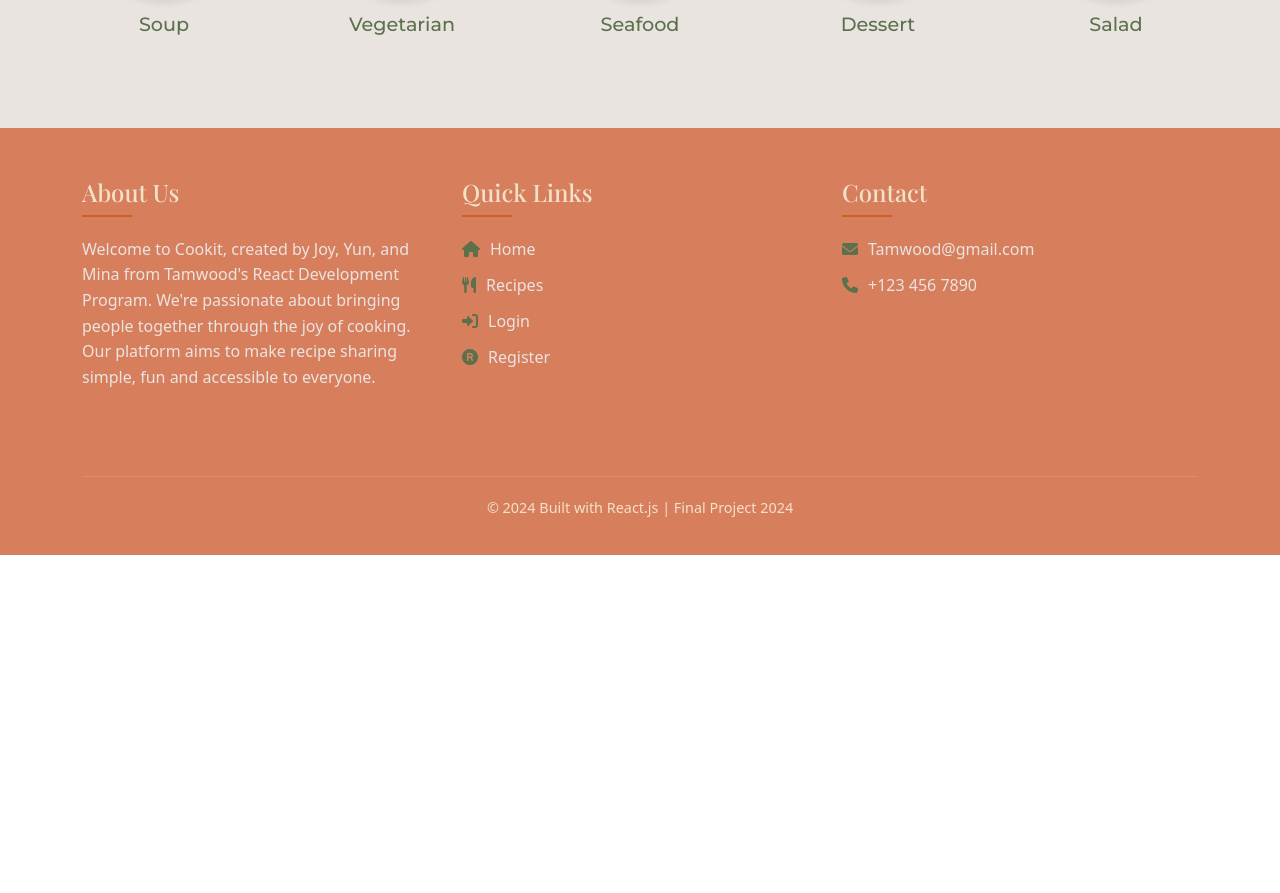
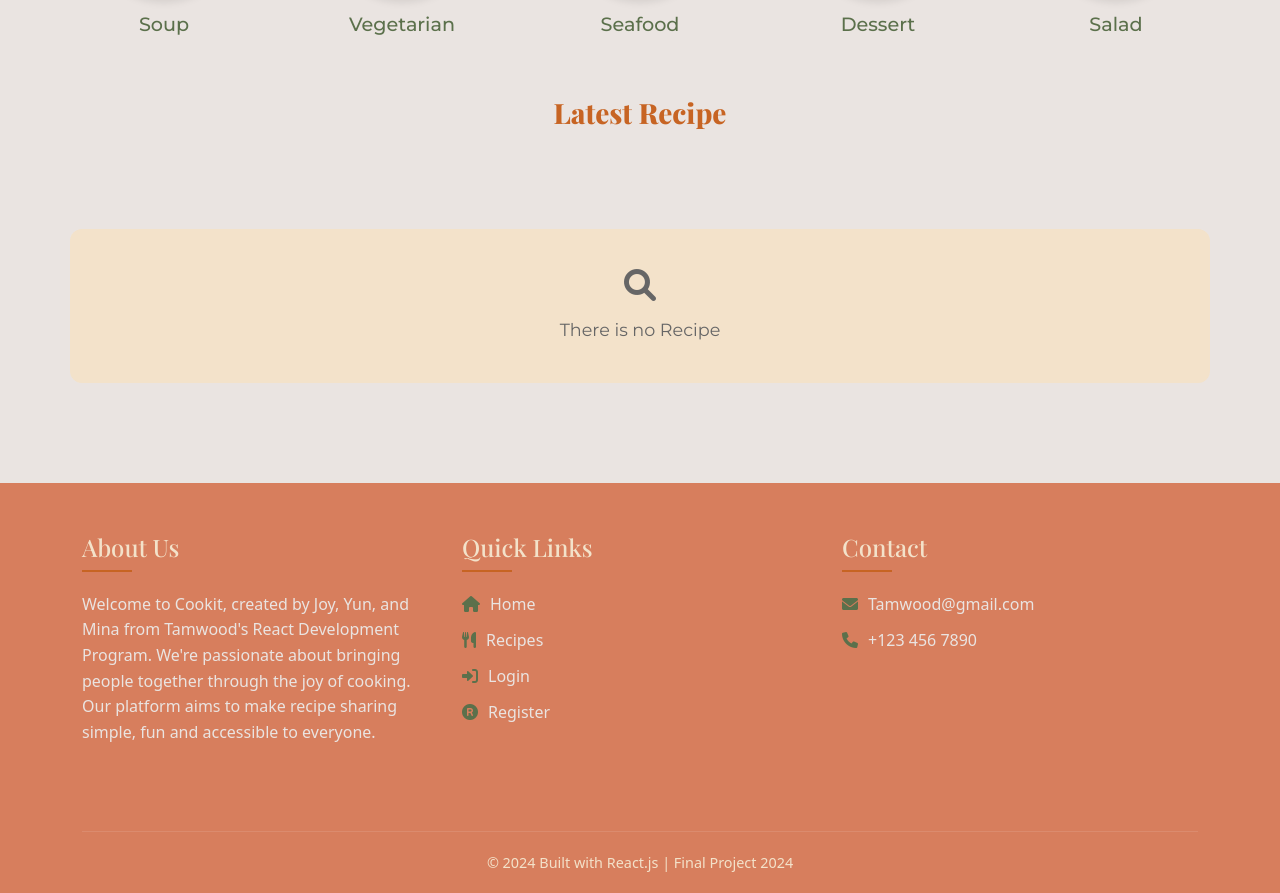
Before and after one commit to joyy-frontend/recipe-book, a React (Create React App) app: page / in a window 1280 px wide. Shown: the part 1100-1993 px from the top of the page. Before the commit the page ends 1655 px from the top, so only its background shows below. Built offline with nearby package versions, Linux system fonts and the light colour scheme; a web font is replaced by a local one.

Commit message:
feat: add latest recipes to the home page

```diff
--- a/src/pages/Home.js
+++ b/src/pages/Home.js
@@ -10,6 +10,7 @@ import veganPic from "../assets/images/vegan.jpg";
 import dessertPic from "../assets/images/dessert.jpg";
 import seafoodPic from "../assets/images/seafood.jpg";
 import saladPic from "../assets/images/salad.jpg";
+import { useEffect, useState } from 'react';
 
 export default function Home() {
     const categories = [
@@ -64,7 +65,14 @@ export default function Home() {
             path: "/recipes?category=salad"
         }
     ];
+    const [recipes, setRecipes] = useState([]);
 
+    useEffect(() => {
+        const storagedRecipe = JSON.parse(localStorage.getItem('recipe'));
+        if(storagedRecipe) {
+            setRecipes(storagedRecipe);
+        }
+    }, []);
     return (
         <div className="home-container">
             <header className="hero-header">
@@ -96,6 +104,40 @@ export default function Home() {
                     ))}
                 </div>
             </section>
+            <section>
+                <h2 className="categories-title">Latest Recipe</h2>
+                <div className='container py-5'>
+                    <div className='row g-4'>
+                    {
+                        recipes.length > 0 ?
+                        recipes.map((recipe, idx) => (
+                            <div className='col-md-4' key={recipe.id}>
+                                <img
+                                    src={recipe.image}
+                                    alt={recipe.title}
+                                    className="recipe-image"
+                                />
+                                <div className='recipe-content'>
+                                    <h3 className="card-title">{recipe.title}</h3>
+                                    <p className="card-text">
+                                        <i className="fas fa-user me-2"></i>
+                                        Recipe by {recipe.user}
+                                    </p>
+                                    <p className="card-text">
+                                        <i className="fas fa-tag me-2"></i>
+                                        <strong>Category:</strong> {recipe.category}
+                                    </p>
+                                </div>
+                            </div>
+                        )) :
+                            <div className="no-data">
+                                <i className="fas fa-search mb-3 d-block" style={{fontSize: "2rem"}}></i>
+                                There is no Recipe
+                            </div>
+                        }
+                    </div>
+                </div>
+            </section>
         </div>
     );
 }
```
